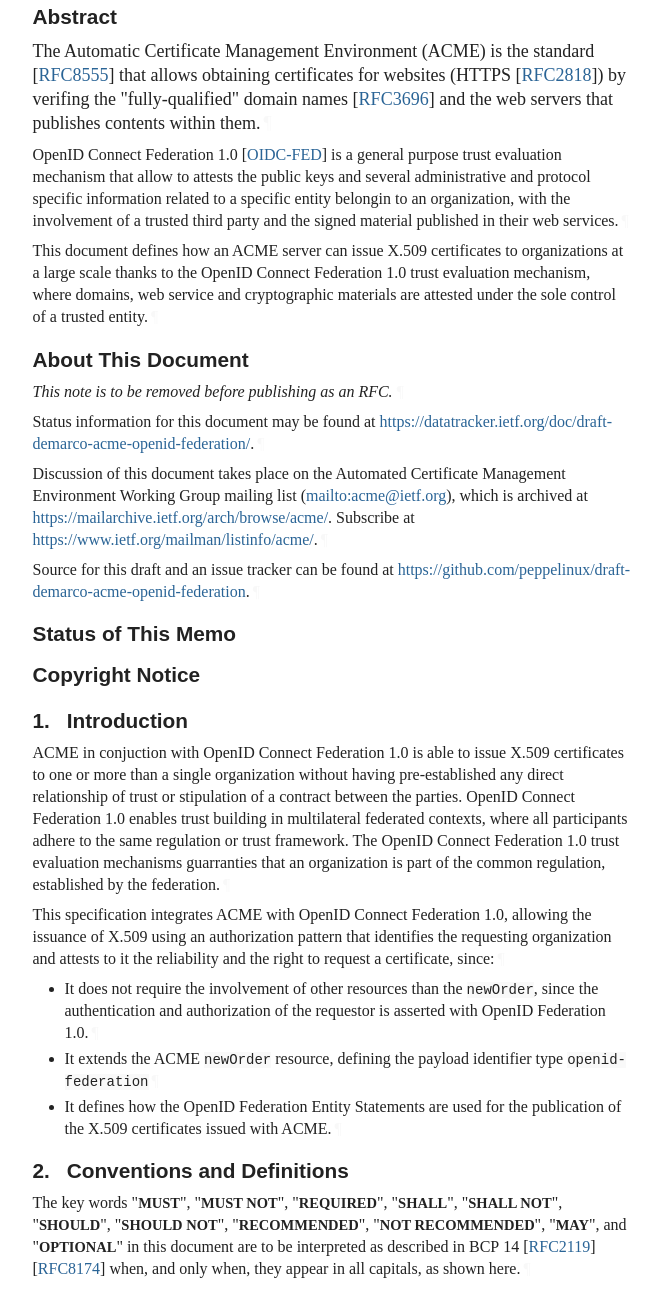
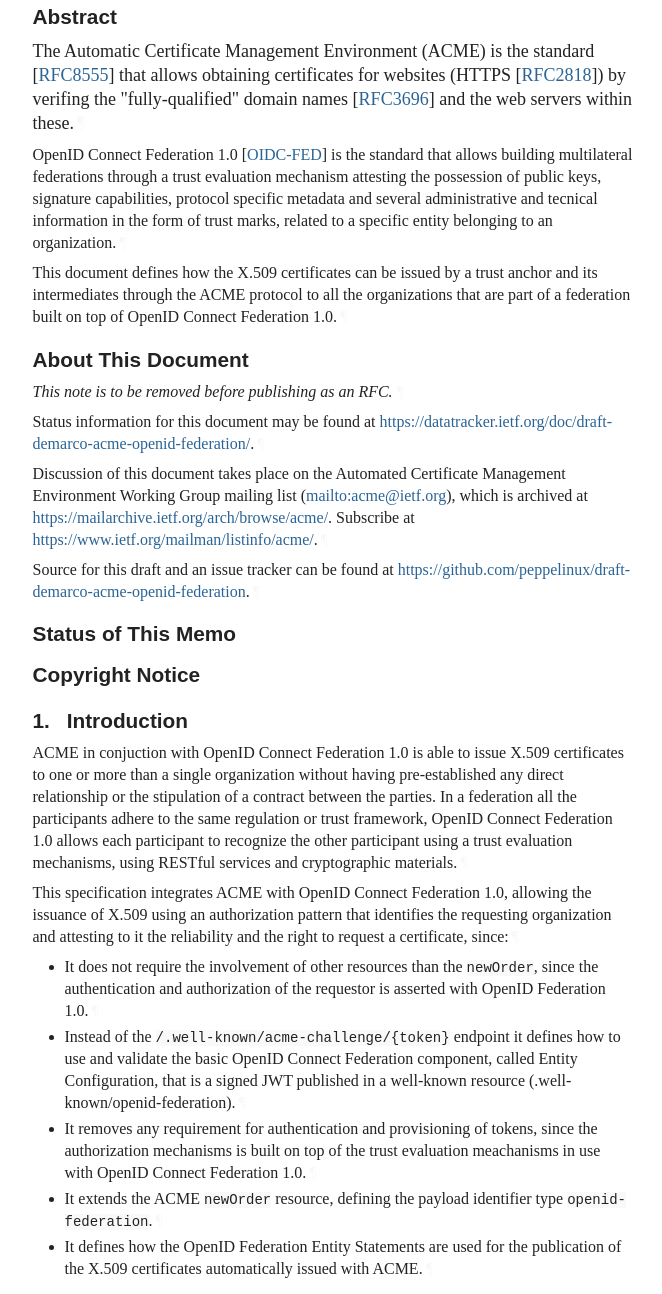
Before and after one commit to peppelinux/draft-demarco-acme-openid-federation, a plain HTML site: page draft-demarco-acme-openid-federation.html in a window 1280 px wide. Shown: the part 388-1682 px from the top of the page, without its empty margins (92-754 px from the left). Drawn offline with Linux system fonts and the light colour scheme; a web font is replaced by a local one.

Commit message:
Script updating gh-pages from 9e92339. [ci skip]

```diff
--- a/draft-demarco-acme-openid-federation.html
+++ b/draft-demarco-acme-openid-federation.html
@@ -7,9 +7,9 @@
 <title>Automatic Certificate Management Environment (ACME) with OpenID Connect Federation 1.0</title>
 <meta content="Giuseppe De Marco" name="author">
 <meta content='
-       The Automatic Certificate Management Environment (ACME) is the standard   that allows obtaining certificates for websites (HTTPS  ) by verifing the "fully-qualified" domain names   and the web servers that publishes contents within them.
-       OpenID Connect Federation 1.0   is a general purpose trust evaluation mechanism that allow to attests the public keys and several administrative and protocol specific information related to a specific entity belongin to an organization, with the involvement of a trusted third party and the signed material published in their web services.
-       This document defines how an ACME server can issue X.509 certificates to organizations at a large scale thanks to the OpenID Connect Federation 1.0 trust evaluation mechanism, where domains, web service and cryptographic materials are attested under the sole control of a trusted entity.
+       The Automatic Certificate Management Environment (ACME) is the standard   that allows obtaining certificates for websites (HTTPS  ) by verifing the "fully-qualified" domain names   and the web servers within these.
+       OpenID Connect Federation 1.0   is the standard that allows building multilateral federations through a trust evaluation mechanism attesting the possession of public keys, signature capabilities, protocol specific metadata and several administrative and tecnical information in the form of trust marks, related to a specific entity belonging to an organization.
+       This document defines how the X.509 certificates can be issued by a trust anchor and its intermediates through the ACME protocol to all the organizations that are part of a federation built on top of OpenID Connect Federation 1.0.
     ' name="description">
 <meta content="xml2rfc 3.17.4" name="generator">
 <meta content="OpenID Connect Federation" name="keyword">
@@ -1054,7 +1054,7 @@ svg :is([fill="white"], [fill^="#fff"]) {
 </tr></thead>
 <tfoot><tr>
 <td class="left">Marco</td>
-<td class="center">Expires 14 January 2024</td>
+<td class="center">Expires 16 January 2024</td>
 <td class="right">[Page]</td>
 </tr></tfoot>
 </table>
@@ -1067,12 +1067,12 @@ svg :is([fill="white"], [fill^="#fff"]) {
 <dd class="internet-draft">draft-demarco-acme-openid-federation-latest</dd>
 <dt class="label-published">Published:</dt>
 <dd class="published">
-<time datetime="2023-07-13" class="published">13 July 2023</time>
+<time datetime="2023-07-15" class="published">15 July 2023</time>
     </dd>
 <dt class="label-intended-status">Intended Status:</dt>
 <dd class="intended-status">Standards Track</dd>
 <dt class="label-expires">Expires:</dt>
-<dd class="expires"><time datetime="2024-01-14">14 January 2024</time></dd>
+<dd class="expires"><time datetime="2024-01-16">16 January 2024</time></dd>
 <dt class="label-authors">Author:</dt>
 <dd class="authors">
 <div class="author">
@@ -1085,9 +1085,9 @@ svg :is([fill="white"], [fill^="#fff"]) {
 <h1 id="title">Automatic Certificate Management Environment (ACME) with OpenID Connect Federation 1.0</h1>
 <section id="section-abstract">
       <h2 id="abstract"><a href="#abstract" class="selfRef">Abstract</a></h2>
-<p id="section-abstract-1">The Automatic Certificate Management Environment (ACME) is the standard <span>[<a href="#RFC8555" class="cite xref">RFC8555</a>]</span> that allows obtaining certificates for websites (HTTPS <span>[<a href="#RFC2818" class="cite xref">RFC2818</a>]</span>) by verifing the "fully-qualified" domain names <span>[<a href="#RFC3696" class="cite xref">RFC3696</a>]</span> and the web servers that publishes contents within them.<a href="#section-abstract-1" class="pilcrow">¶</a></p>
-<p id="section-abstract-2">OpenID Connect Federation 1.0 <span>[<a href="#OIDC-FED" class="cite xref">OIDC-FED</a>]</span> is a general purpose trust evaluation mechanism that allow to attests the public keys and several administrative and protocol specific information related to a specific entity belongin to an organization, with the involvement of a trusted third party and the signed material published in their web services.<a href="#section-abstract-2" class="pilcrow">¶</a></p>
-<p id="section-abstract-3">This document defines how an ACME server can issue X.509 certificates to organizations at a large scale thanks to the OpenID Connect Federation 1.0 trust evaluation mechanism, where domains, web service and cryptographic materials are attested under the sole control of a trusted entity.<a href="#section-abstract-3" class="pilcrow">¶</a></p>
+<p id="section-abstract-1">The Automatic Certificate Management Environment (ACME) is the standard <span>[<a href="#RFC8555" class="cite xref">RFC8555</a>]</span> that allows obtaining certificates for websites (HTTPS <span>[<a href="#RFC2818" class="cite xref">RFC2818</a>]</span>) by verifing the "fully-qualified" domain names <span>[<a href="#RFC3696" class="cite xref">RFC3696</a>]</span> and the web servers within these.<a href="#section-abstract-1" class="pilcrow">¶</a></p>
+<p id="section-abstract-2">OpenID Connect Federation 1.0 <span>[<a href="#OIDC-FED" class="cite xref">OIDC-FED</a>]</span> is the standard that allows building multilateral federations through a trust evaluation mechanism attesting the possession of public keys, signature capabilities, protocol specific metadata and several administrative and tecnical information in the form of trust marks, related to a specific entity belonging to an organization.<a href="#section-abstract-2" class="pilcrow">¶</a></p>
+<p id="section-abstract-3">This document defines how the X.509 certificates can be issued by a trust anchor and its intermediates through the ACME protocol to all the organizations that are part of a federation built on top of OpenID Connect Federation 1.0.<a href="#section-abstract-3" class="pilcrow">¶</a></p>
 </section>
 <section class="note rfcEditorRemove" id="section-note.1">
       <h2 id="name-about-this-document">
@@ -1123,7 +1123,7 @@ svg :is([fill="white"], [fill^="#fff"]) {
         time. It is inappropriate to use Internet-Drafts as reference
         material or to cite them other than as "work in progress."<a href="#section-boilerplate.1-3" class="pilcrow">¶</a></p>
 <p id="section-boilerplate.1-4">
-        This Internet-Draft will expire on 14 January 2024.<a href="#section-boilerplate.1-4" class="pilcrow">¶</a></p>
+        This Internet-Draft will expire on 16 January 2024.<a href="#section-boilerplate.1-4" class="pilcrow">¶</a></p>
 </section>
 </div>
 <div id="copyright">
@@ -1188,14 +1188,18 @@ svg :is([fill="white"], [fill^="#fff"]) {
       <h2 id="name-introduction">
 <a href="#section-1" class="section-number selfRef">1. </a><a href="#name-introduction" class="section-name selfRef">Introduction</a>
       </h2>
-<p id="section-1-1">ACME in conjuction with OpenID Connect Federation 1.0 is able to issue X.509 certificates to one or more than a single organization without having pre-established any direct relationship of trust or stipulation of a contract between the parties. OpenID Connect Federation 1.0 enables trust building in multilateral federated contexts, where all participants adhere to the same regulation or trust framework. The OpenID Connect Federation 1.0 trust evaluation mechanisms guarranties that an organization is part of the common regulation, established by the federation.<a href="#section-1-1" class="pilcrow">¶</a></p>
-<p id="section-1-2">This specification integrates ACME with OpenID Connect Federation 1.0, allowing the issuance of X.509 using an authorization pattern that identifies the requesting organization and attests to it the reliability and the right to request a certificate, since:<a href="#section-1-2" class="pilcrow">¶</a></p>
+<p id="section-1-1">ACME in conjuction with OpenID Connect Federation 1.0 is able to issue X.509 certificates to one or more than a single organization without having pre-established any direct relationship or the stipulation of a contract between the parties. In a federation all the participants adhere to the same regulation or trust framework, OpenID Connect Federation 1.0 allows each participant to recognize the other participant using a trust evaluation mechanisms, using RESTful services and cryptographic materials.<a href="#section-1-1" class="pilcrow">¶</a></p>
+<p id="section-1-2">This specification integrates ACME with OpenID Connect Federation 1.0, allowing the issuance of X.509 using an authorization pattern that identifies the requesting organization and attesting to it the reliability and the right to request a certificate, since:<a href="#section-1-2" class="pilcrow">¶</a></p>
 <ul class="normal">
 <li class="normal" id="section-1-3.1">It does not require the involvement of other resources than the <code>newOrder</code>, since the authentication and authorization of the requestor is asserted with OpenID Federation 1.0.<a href="#section-1-3.1" class="pilcrow">¶</a>
 </li>
-        <li class="normal" id="section-1-3.2">It extends the ACME <code>newOrder</code> resource, defining the payload identifier type <code>openid-federation</code><a href="#section-1-3.2" class="pilcrow">¶</a>
+        <li class="normal" id="section-1-3.2">Instead of the <code>/.well-known/acme-challenge/{token}</code> endpoint it defines how to use and validate the basic OpenID Connect Federation component, called Entity Configuration, that is a signed JWT published in a well-known resource (.well-known/openid-federation).<a href="#section-1-3.2" class="pilcrow">¶</a>
 </li>
-        <li class="normal" id="section-1-3.3">It defines how the OpenID Federation Entity Statements are used for the publication of the X.509 certificates issued with ACME.<a href="#section-1-3.3" class="pilcrow">¶</a>
+        <li class="normal" id="section-1-3.3">It removes any requirement for authentication and provisioning of tokens, since the authorization mechanisms is built on top of the trust evaluation meachanisms in use with OpenID Connect Federation 1.0.<a href="#section-1-3.3" class="pilcrow">¶</a>
+</li>
+        <li class="normal" id="section-1-3.4">It extends the ACME <code>newOrder</code> resource, defining the payload identifier type <code>openid-federation</code>.<a href="#section-1-3.4" class="pilcrow">¶</a>
+</li>
+        <li class="normal" id="section-1-3.5">It defines how the OpenID Federation Entity Statements are used for the publication of the X.509 certificates automatically issued with ACME.<a href="#section-1-3.5" class="pilcrow">¶</a>
 </li>
       </ul>
 </section>
```
Also changed, not shown: draft-demarco-acme-openid-federation.txt.
